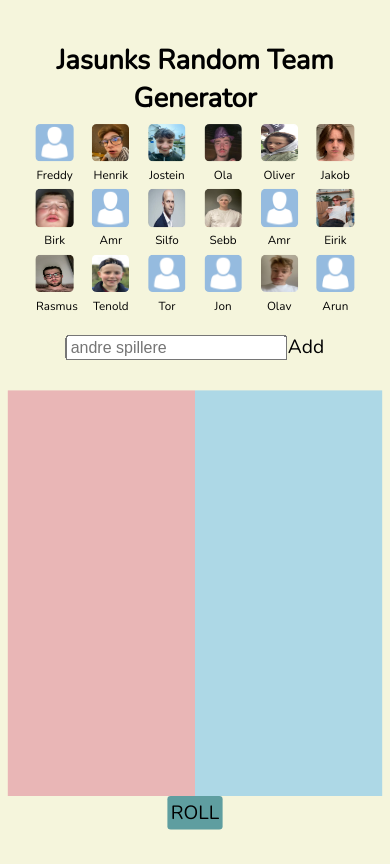
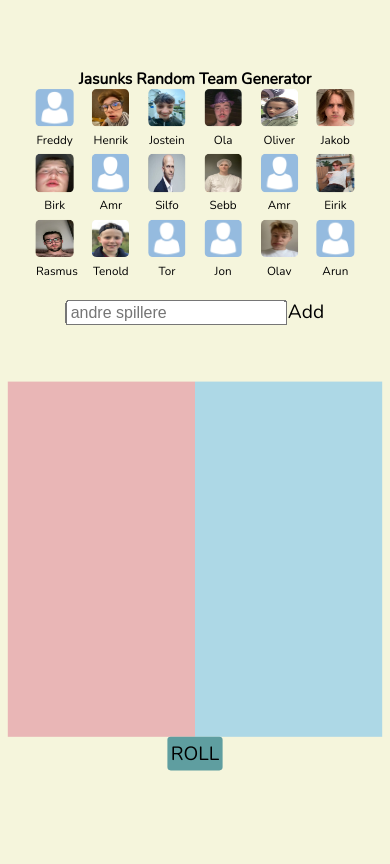
Before and after one commit to jasunk/randomTeam, a plain HTML site: page index.html in a window 390 px wide. Drawn offline with nearby package versions, Linux system fonts and the light colour scheme; a web font is replaced by a local one.

Commit message:
Update style.css

```diff
--- a/style.css
+++ b/style.css
@@ -103,7 +103,7 @@ h1{
 
 @media (max-width: 700px) {
     h1{
-        font-size: 7vw;
+        font-size: 4vw;
         text-align: center;
     }
     #spillerValg{
@@ -147,7 +147,7 @@ h1{
         margin-top: 7vh;
     }
     #team1, #team2{
-        height: 40vh;
+        height: 35vh;
     }
     body{
         overflow: hidden;
```
